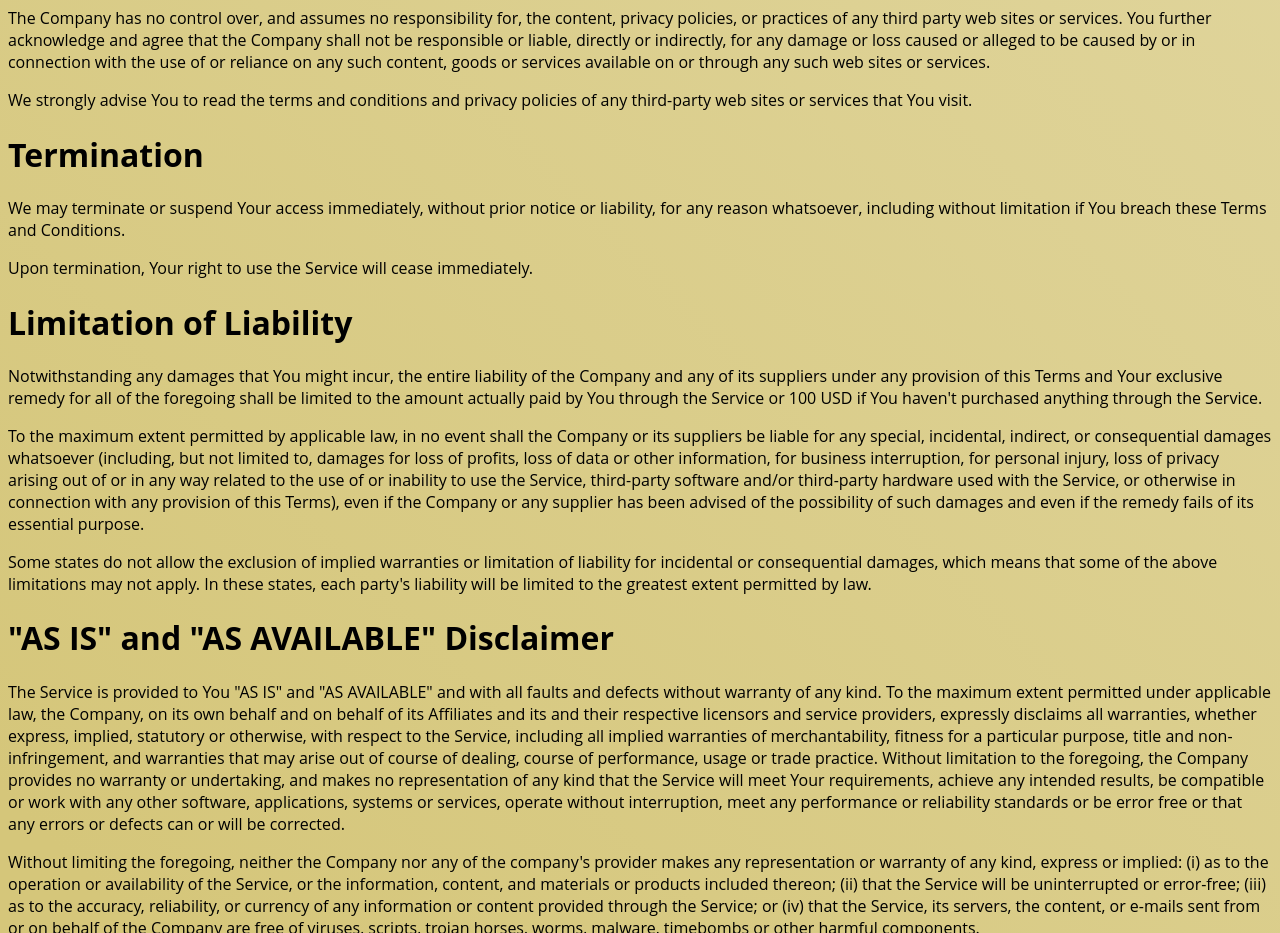
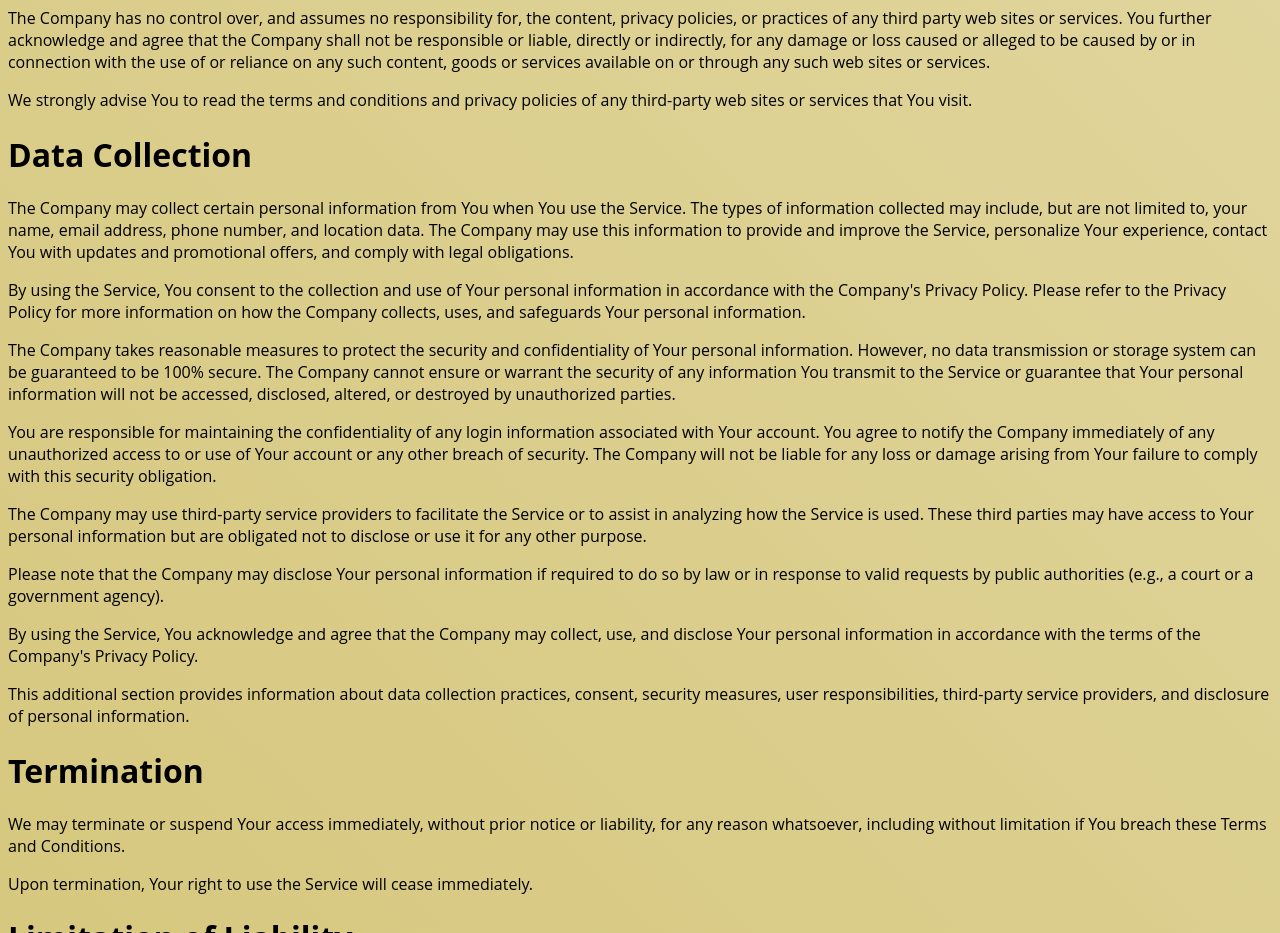
Before and after one commit to Gorgontes/lastpangos_tos, a plain HTML site: page nueva_guia_aymara/index.html in a window 1280 px wide. Shown: the part 1400-2333 px from the top of the page. Drawn offline with Linux system fonts and the light colour scheme.

Commit message:
Update index.html
update for data collection

```diff
--- a/nueva_guia_aymara/index.html
+++ b/nueva_guia_aymara/index.html
@@ -108,6 +108,23 @@
   <p>We strongly advise You to read the terms and conditions and privacy policies of any third-party web sites or
     services
     that You visit.</p>
+  <h1>Data Collection</h1>
+  <p>The Company may collect certain personal information from You when You use the Service. The types of information collected may
+    include, but are not limited to, your name, email address, phone number, and location data. The Company may use this information
+    to provide and improve the Service, personalize Your experience, contact You with updates and promotional offers, and comply with
+    legal obligations.</p>
+  <p>By using the Service, You consent to the collection and use of Your personal information in accordance with the Company's Privacy Policy.
+    Please refer to the Privacy Policy for more information on how the Company collects, uses, and safeguards Your personal information.</p>
+  <p>The Company takes reasonable measures to protect the security and confidentiality of Your personal information. However, no data transmission
+    or storage system can be guaranteed to be 100% secure. The Company cannot ensure or warrant the security of any information You transmit
+    to the Service or guarantee that Your personal information will not be accessed, disclosed, altered, or destroyed by unauthorized parties.</p>
+  <p>You are responsible for maintaining the confidentiality of any login information associated with Your account. You agree to notify the Company
+    immediately of any unauthorized access to or use of Your account or any other breach of security. The Company will not be liable for any loss
+    or damage arising from Your failure to comply with this security obligation.</p>
+  <p>The Company may use third-party service providers to facilitate the Service or to assist in analyzing how the Service is used. These third parties may have access to Your personal information but are obligated not to disclose or use it for any other purpose.</p>
+  <p>Please note that the Company may disclose Your personal information if required to do so by law or in response to valid requests by public authorities (e.g., a court or a government agency).</p>
+  <p>By using the Service, You acknowledge and agree that the Company may collect, use, and disclose Your personal information in accordance with the terms of the Company's Privacy Policy.</p>
+  <p>This additional section provides information about data collection practices, consent, security measures, user responsibilities, third-party service providers, and disclosure of personal information.</p>
   <h1>Termination</h1>
   <p>We may terminate or suspend Your access immediately, without prior notice or liability, for any reason whatsoever,
     including without limitation if You breach these Terms and Conditions.</p>
```
